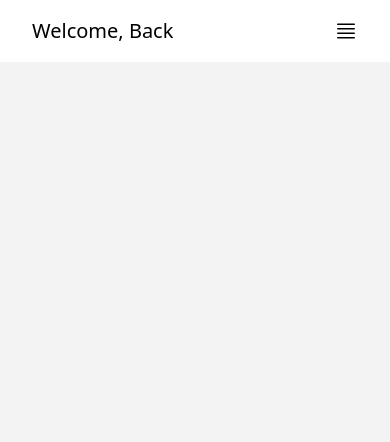
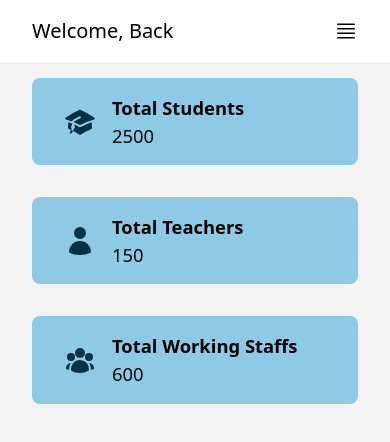
Before and after one commit to developer-chiranjeevim/student-management-system-dashboard, a React (Vite) app: page / in a window 390 px wide. Shown: the top 442 px of the page. Built offline with nearby package versions, Linux system fonts and the light colour scheme.

Commit message:
Created Metrics Componented and Made it Responsive Across all Screens:

```diff
--- /dev/null
+++ b/src/components/Metrics.jsx
@@ -0,0 +1,59 @@
+import React from "react";
+
+
+
+const Metrics = () => {
+    return(
+        <div className="grid grid-cols-3 gap-[2rem] px-[2rem] py-[1rem]">
+            <div className="col-span-3 lg:col-span-1 gap-[1rem] flex items-center bg-[#8ecae6] px-[2rem] py-[1rem] rounded-lg">
+                <div className="">
+                    {/* icon container */}
+                        <svg xmlns="http://www.w3.org/2000/svg" viewBox="0 0 24 24" fill="currentColor" className="size-8 text-[#023047]">
+                            <path d="M11.7 2.805a.75.75 0 0 1 .6 0A60.65 60.65 0 0 1 22.83 8.72a.75.75 0 0 1-.231 1.337 49.948 49.948 0 0 0-9.902 3.912l-.003.002c-.114.06-.227.119-.34.18a.75.75 0 0 1-.707 0A50.88 50.88 0 0 0 7.5 12.173v-.224c0-.131.067-.248.172-.311a54.615 54.615 0 0 1 4.653-2.52.75.75 0 0 0-.65-1.352 56.123 56.123 0 0 0-4.78 2.589 1.858 1.858 0 0 0-.859 1.228 49.803 49.803 0 0 0-4.634-1.527.75.75 0 0 1-.231-1.337A60.653 60.653 0 0 1 11.7 2.805Z" />
+                            <path d="M13.06 15.473a48.45 48.45 0 0 1 7.666-3.282c.134 1.414.22 2.843.255 4.284a.75.75 0 0 1-.46.711 47.87 47.87 0 0 0-8.105 4.342.75.75 0 0 1-.832 0 47.87 47.87 0 0 0-8.104-4.342.75.75 0 0 1-.461-.71c.035-1.442.121-2.87.255-4.286.921.304 1.83.634 2.726.99v1.27a1.5 1.5 0 0 0-.14 2.508c-.09.38-.222.753-.397 1.11.452.213.901.434 1.346.66a6.727 6.727 0 0 0 .551-1.607 1.5 1.5 0 0 0 .14-2.67v-.645a48.549 48.549 0 0 1 3.44 1.667 2.25 2.25 0 0 0 2.12 0Z" />
+                            <path d="M4.462 19.462c.42-.419.753-.89 1-1.395.453.214.902.435 1.347.662a6.742 6.742 0 0 1-1.286 1.794.75.75 0 0 1-1.06-1.06Z" />
+                        </svg>
+                </div>
+                <div className="">
+                    {/* text container */}
+                    <h1 className="capitalize text-[1.15rem] font-semibold">total students</h1>
+                    <p className="text-[1.15rem]">2500</p>
+                </div>
+            </div>
+
+            <div className="col-span-3 lg:col-span-1 gap-[1rem] flex items-center bg-[#8ecae6] px-[2rem] py-[1rem] rounded-lg">
+                <div className="">
+                    {/* icon container */}
+                    <svg xmlns="http://www.w3.org/2000/svg" viewBox="0 0 24 24" fill="currentColor" className="size-8 text-[#023047]">
+                        <path fillRule="evenodd" d="M7.5 6a4.5 4.5 0 1 1 9 0 4.5 4.5 0 0 1-9 0ZM3.751 20.105a8.25 8.25 0 0 1 16.498 0 .75.75 0 0 1-.437.695A18.683 18.683 0 0 1 12 22.5c-2.786 0-5.433-.608-7.812-1.7a.75.75 0 0 1-.437-.695Z" clipRule="evenodd" />
+                    </svg>
+
+                </div>
+                <div className="">
+                    {/* text container */}
+                    <h1 className="capitalize text-[1.15rem] font-semibold">total teachers</h1>
+                    <p className="text-[1.15rem]">150</p>
+                </div>
+            </div>
+
+            <div className="col-span-3 lg:col-span-1 gap-[1rem] flex items-center bg-[#8ecae6] px-[2rem] py-[1rem] rounded-lg">
+                <div className="">
+                    {/* icon container */}
+                    <svg xmlns="http://www.w3.org/2000/svg" viewBox="0 0 24 24" fill="currentColor" className="size-8 text-[#023047]">
+                        <path fillRule="evenodd" d="M8.25 6.75a3.75 3.75 0 1 1 7.5 0 3.75 3.75 0 0 1-7.5 0ZM15.75 9.75a3 3 0 1 1 6 0 3 3 0 0 1-6 0ZM2.25 9.75a3 3 0 1 1 6 0 3 3 0 0 1-6 0ZM6.31 15.117A6.745 6.745 0 0 1 12 12a6.745 6.745 0 0 1 6.709 7.498.75.75 0 0 1-.372.568A12.696 12.696 0 0 1 12 21.75c-2.305 0-4.47-.612-6.337-1.684a.75.75 0 0 1-.372-.568 6.787 6.787 0 0 1 1.019-4.38Z" clipRule="evenodd" />
+                        <path d="M5.082 14.254a8.287 8.287 0 0 0-1.308 5.135 9.687 9.687 0 0 1-1.764-.44l-.115-.04a.563.563 0 0 1-.373-.487l-.01-.121a3.75 3.75 0 0 1 3.57-4.047ZM20.226 19.389a8.287 8.287 0 0 0-1.308-5.135 3.75 3.75 0 0 1 3.57 4.047l-.01.121a.563.563 0 0 1-.373.486l-.115.04c-.567.2-1.156.349-1.764.441Z" />
+                    </svg>
+                </div>
+                <div className="">
+                    {/* text container */}
+                    <h1 className="capitalize text-[1.15rem] font-semibold">total working staffs</h1>
+                    <p className="text-[1.15rem]">600</p>
+                </div>
+            </div>
+
+        </div>
+    );
+};
+
+
+export default Metrics;
--- a/src/pages/Dashboard.jsx
+++ b/src/pages/Dashboard.jsx
@@ -1,6 +1,6 @@
 import React from "react";
 import Navbar from "../components/Navbar";
-
+import Metrics from "../components/Metrics";
 
 const Dashboard = () => {
 
@@ -8,6 +8,7 @@ const Dashboard = () => {
     return(
         <div className="">
             <Navbar />
+            <Metrics />
         </div>
     );
 };
```
